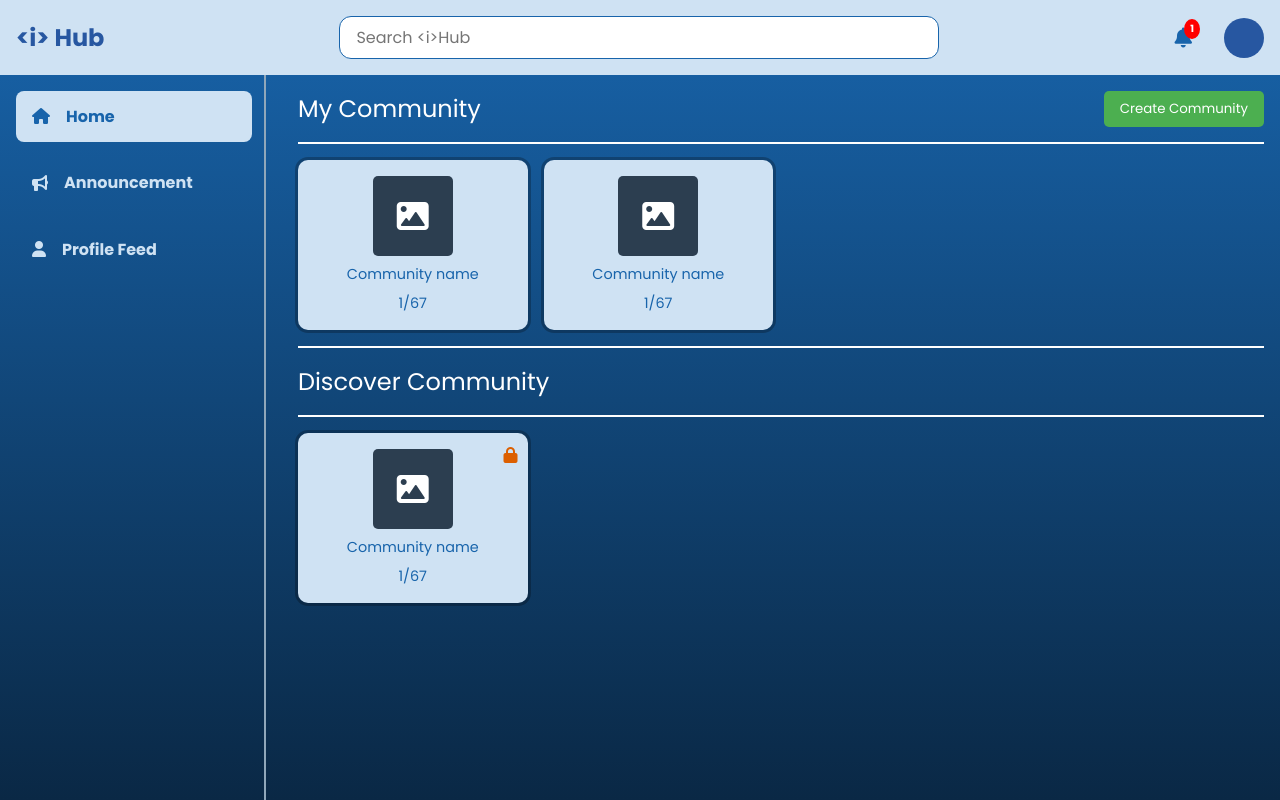
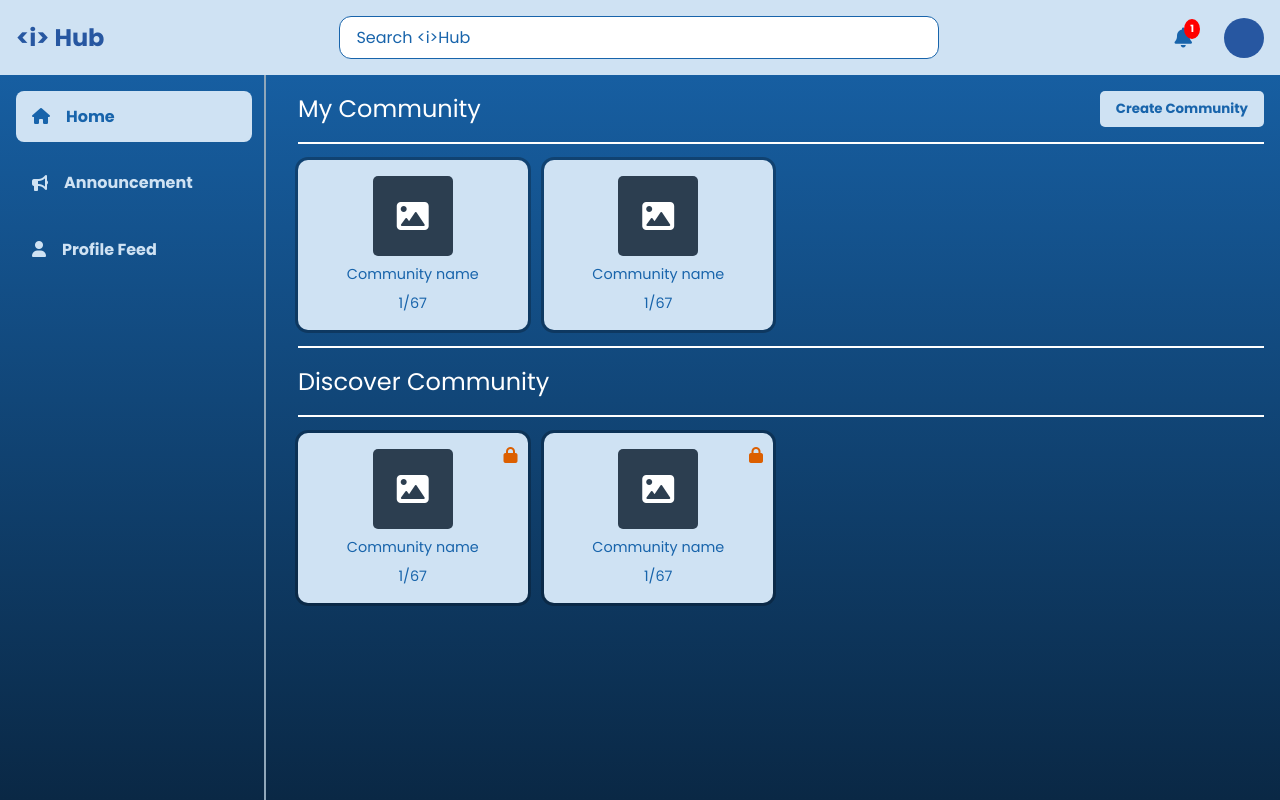
Before and after one commit to zedl3all/IT_HUB, a PHP site: page /HomePage.html in a window 1280 px wide. Run offline with PHP 8.4, Linux system fonts and the light colour scheme.

Commit message:
update Home Page
add popup join community and edit color button create community

```diff
--- a/HomePage.css
+++ b/HomePage.css
@@ -52,6 +52,11 @@ header {
     border: 1px solid #1864AB;
     font-size: 1rem;
     background-color: white;
+    color: #1864AB;
+}
+
+.search-input::placeholder{
+    color: #1864AB;
 }
 
 .user-section {
@@ -217,19 +222,20 @@ h2 {
 }
 
 .create-community {
-    background-color: #4CAF50;
-    color: white;
+    background-color: #CFE2F3;
+    color: #1864AB;
+    font-weight: bold;
     border: none;
     padding: 0.5rem 1rem;
     border-radius: 5px;
     cursor: pointer;
-    transition: background-color 0.3s;
+    transition: background-color 0.2s;
     float: right;
     margin-bottom: 1rem;
 }
 
 .create-community:hover {
-    background-color: #45a049;
+    background-color: #9bbfe2;
 }
 
 .role-toggle {
--- a/HomePage.html
+++ b/HomePage.html
@@ -68,8 +68,8 @@
             <section>
                 <h2 style="border-top: 2px solid white; border-bottom: 2px solid white; margin-top: 16px; padding-top: 16px; padding-bottom: 16px;">Discover Community</h2>
                 <div class="community-grid">
-                    <!-- Repeat this block 4 times for "Discover Community" -->
-                    <div class="community-card">
+                    <div class="repeat-discover_commu">
+                        <div class="community-card discover_commu" >
                             <div class="community-image">
                                 <i class="fas fa-image"></i>
                             </div>
@@ -79,15 +79,40 @@
                                 <i class="fas fa-lock"></i>
                             </div>
                         </div>
-                    <!-- End of repeated block -->
+                    </div>
+                    <div class="repeat-discover_commu" >
+                        <div class="community-card discover_commu">
+                            <div class="community-image">
+                                <i class="fas fa-image"></i>
+                            </div>
+                            <div class="community-info">Community name</div>
+                            <div class="community-info">1/67</div>
+                            <div class="locked-icon">
+                                <i class="fas fa-lock"></i>
+                            </div>
+                        </div>
+                    </div>
                 </div>
             </section>
         </main>
     </div>
+
+    <div class="popup-overlay" id="popupOverlay">
+        <div class="popup" id="popup">
+            <span class="close" id="closePopup">&times;</span>
+            <div class="popup-content">
+                <p style="font-weight: bold; font-size: 24px; margin-bottom: 8px;">Community name 1/67</p>
+                <input type="enrollkey" placeholder="Enter your enroll key." id="enrollkeyInput">
+                <button onclick="submitForm()">Join</button>
+            </div>
+        </div>
+    </div>
+
     <div class="role-toggle">
         <button class="active">Student</button>
         <button>Teacher</button>
         <button>TA</button>
     </div>
+    <script src="HomePage.js"></script>
 </body>
 </html>
--- /dev/null
+++ b/HomePage.js
@@ -0,0 +1,38 @@
+document.addEventListener('DOMContentLoaded', function () {
+    const popupOverlay = document.getElementById('popupOverlay');
+    const popup = document.getElementById('popup');
+    const closePopup = document.getElementById('closePopup');
+    const enrollkeyInput = document.getElementById('enrollkeyInput');
+    const communityCards = document.querySelectorAll('.discover_commu');
+
+    // Function to open the popup
+    function openPopup() {
+        popupOverlay.style.display = 'block';
+    }
+
+    // Event listeners
+    communityCards.forEach(card => {
+        card.addEventListener('click', openPopup); // เปิด popup เมื่อกดการ์ด
+    });
+    // Close the popup when the close button is clicked
+    closePopup.addEventListener('click', closePopupFunc);
+    // Close the popup when clicking outside the popup content
+    popupOverlay.addEventListener('click', function (event) {
+        if (event.target === popupOverlay) {
+            closePopupFunc();
+        }
+    });
+});
+
+// Function to submit the signup form
+function submitForm() {
+    const enrollkey = enrollkeyInput.value;
+    // Add your form submission logic here
+    console.log(`enroll key Submitted ${enrollkey}`);
+    closePopupFunc();
+}
+
+// Function to close the popup
+function closePopupFunc() {
+    popupOverlay.style.display = 'none';
+}
```
Also changed, not shown: other parts of HomePage.css (+66 -0 lines). Lines whose indentation alone changed are shown as unchanged.
